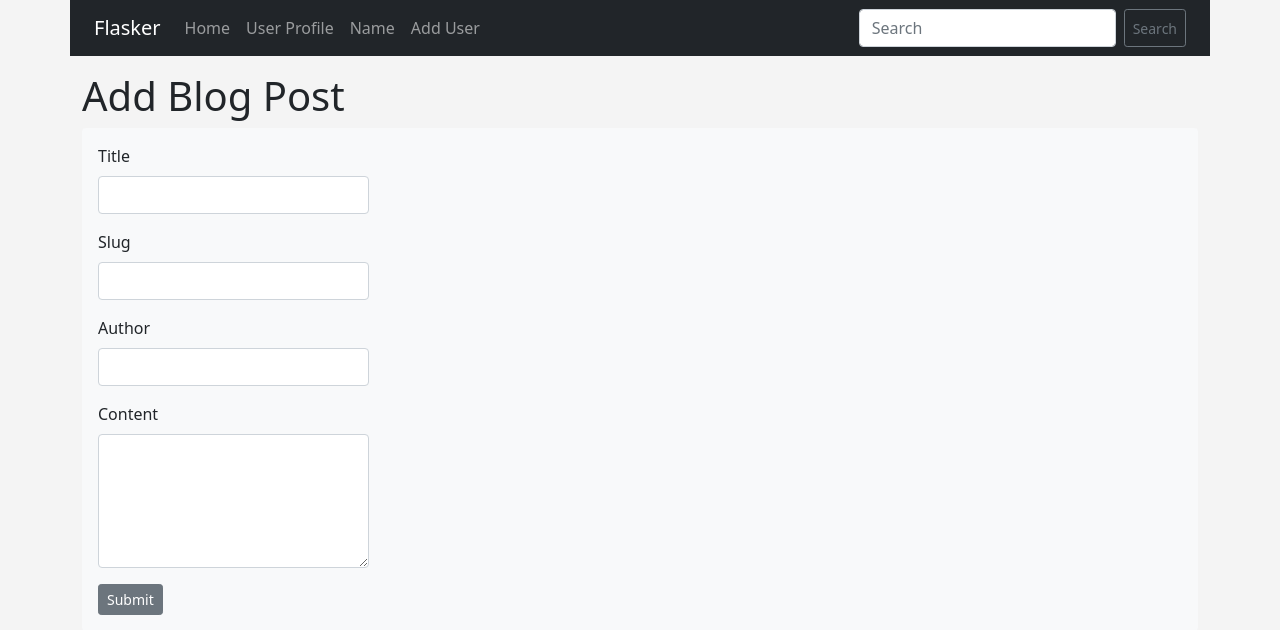
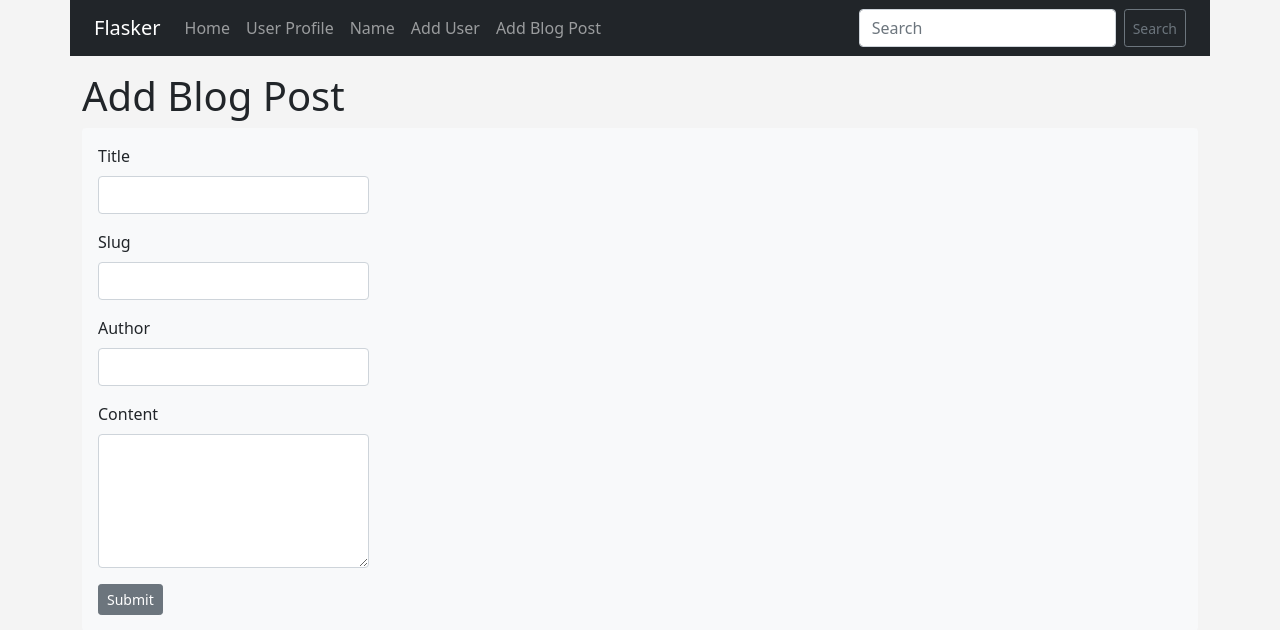
Before and after one commit to vhsenna/flask-blog, a Flask app: page /add-post in a window 1280 px wide. Shown: the top 630 px of the page. Run offline with Flask 2, Linux system fonts and the light colour scheme.

Commit message:
Add link to navbar

```diff
--- a/app/templates/base.html
+++ b/app/templates/base.html
@@ -43,6 +43,10 @@
             <a class="nav-link" href="{{ url_for('add_user') }}">Add User</a>
           </li>
 
+          <li class="nav-item">
+            <a class="nav-link" href="{{ url_for('add_post') }}">Add Blog Post</a>
+          </li>
+
         </ul>
         <form class="d-flex">
           <input class="form-control me-2" type="search" placeholder="Search" aria-label="Search">
```
